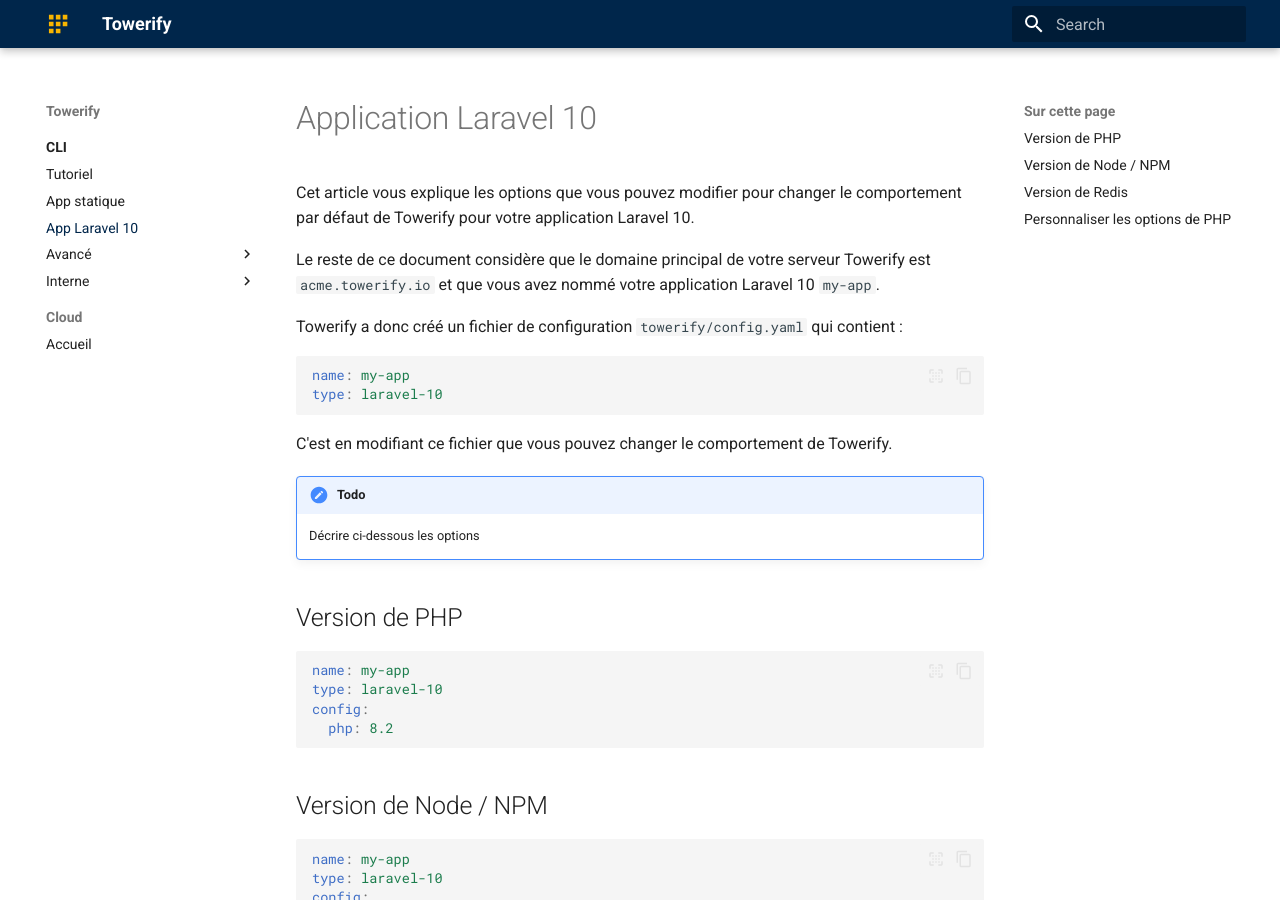
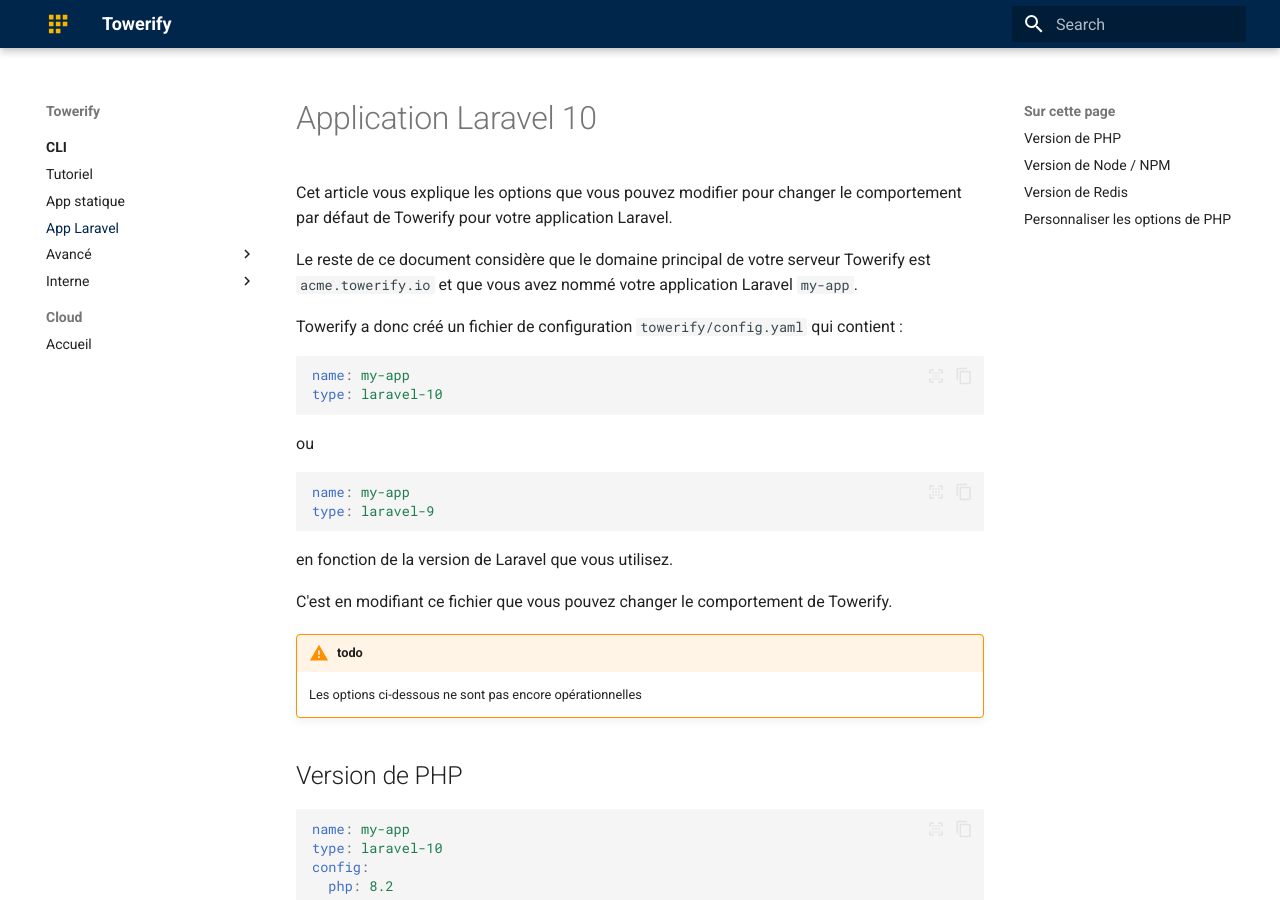
Before and after one commit to computablefacts/towerify-docs, an MkDocs documentation site: the page built from docs/cli/app-laravel.md, in a window 1280 px wide and 900 px high. Built offline with MkDocs 1.6.1 and Material for MkDocs 9.7.7, drawn with Linux system fonts in a browser that asks for light colours.

Commit message:
Add Laravel 9. Group Laravel 9 and 10.

````diff
--- a/docs/cli/app-laravel-10.md
+++ b/docs/cli/app-laravel.md
@@ -1,10 +1,10 @@
 # Application Laravel 10
 
 Cet article vous explique les options que vous pouvez modifier pour changer le comportement
-par défaut de Towerify pour votre application Laravel 10.
+par défaut de Towerify pour votre application Laravel.
 
 Le reste de ce document considère que le domaine principal de votre serveur Towerify
-est `acme.towerify.io` et que vous avez nommé votre application Laravel 10 `my-app`.
+est `acme.towerify.io` et que vous avez nommé votre application Laravel `my-app`.
 
 Towerify a donc créé un fichier de configuration `towerify/config.yaml` qui contient :
 
@@ -12,12 +12,18 @@
 name: my-app
 type: laravel-10
 ```
+ou
+``` yaml
+name: my-app
+type: laravel-9
+```
+en fonction de la version de Laravel que vous utilisez.
 
 C'est en modifiant ce fichier que vous pouvez changer le comportement de Towerify.
 
-!!! todo
+!!! warning "todo"
 
-    Décrire ci-dessous les options
+    Les options ci-dessous ne sont pas encore opérationnelles
 
 
 ## Version de PHP
--- a/mkdocs.yml
+++ b/mkdocs.yml
@@ -9,7 +9,7 @@
     - Accueil: index.md
     - Tutoriel: cli/tutorial.md
     - App statique: cli/app-static.md
-    - App Laravel 10: cli/app-laravel-10.md
+    - App Laravel: cli/app-laravel.md
     - Avancé:
       - Environnements: cli/avance/environments.md
       - Secrets: cli/avance/secrets.md
````
Also changed, not shown: docs/cli/tutorial.md (+3 -2 lines).
